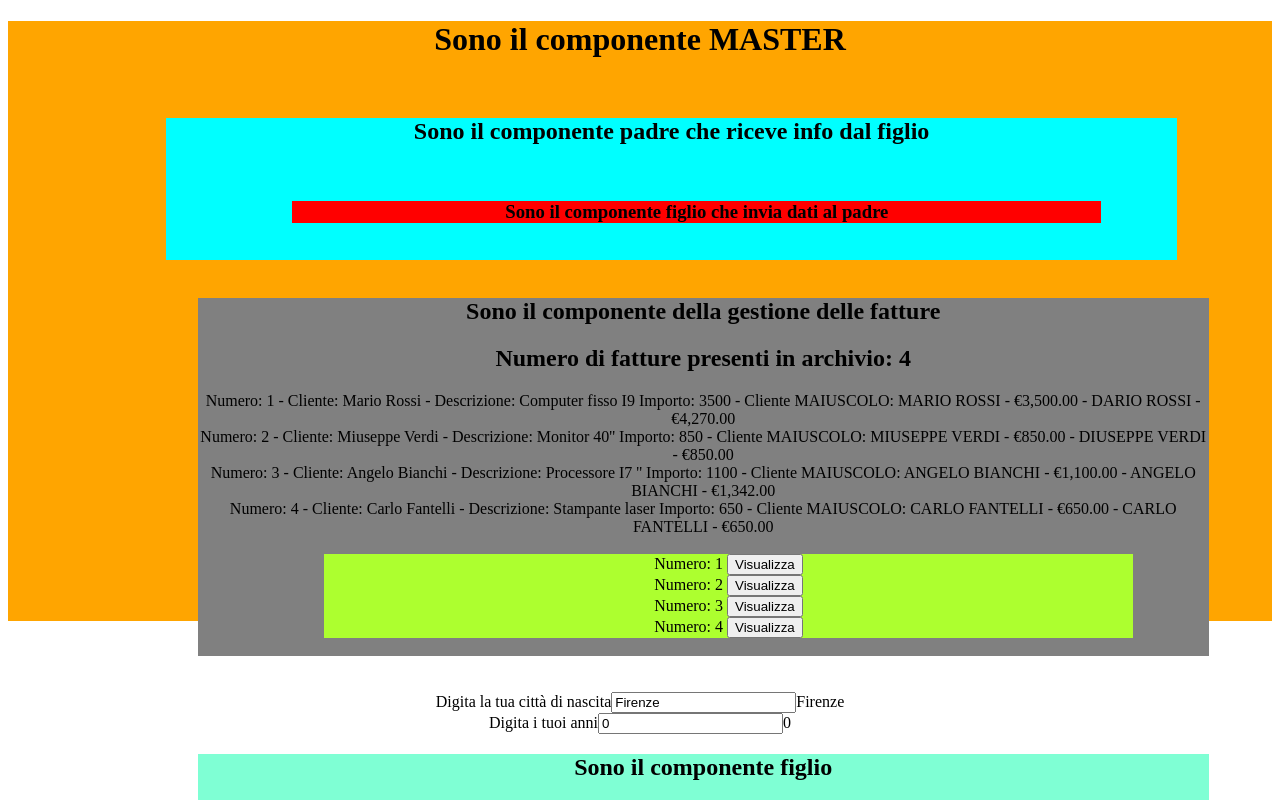
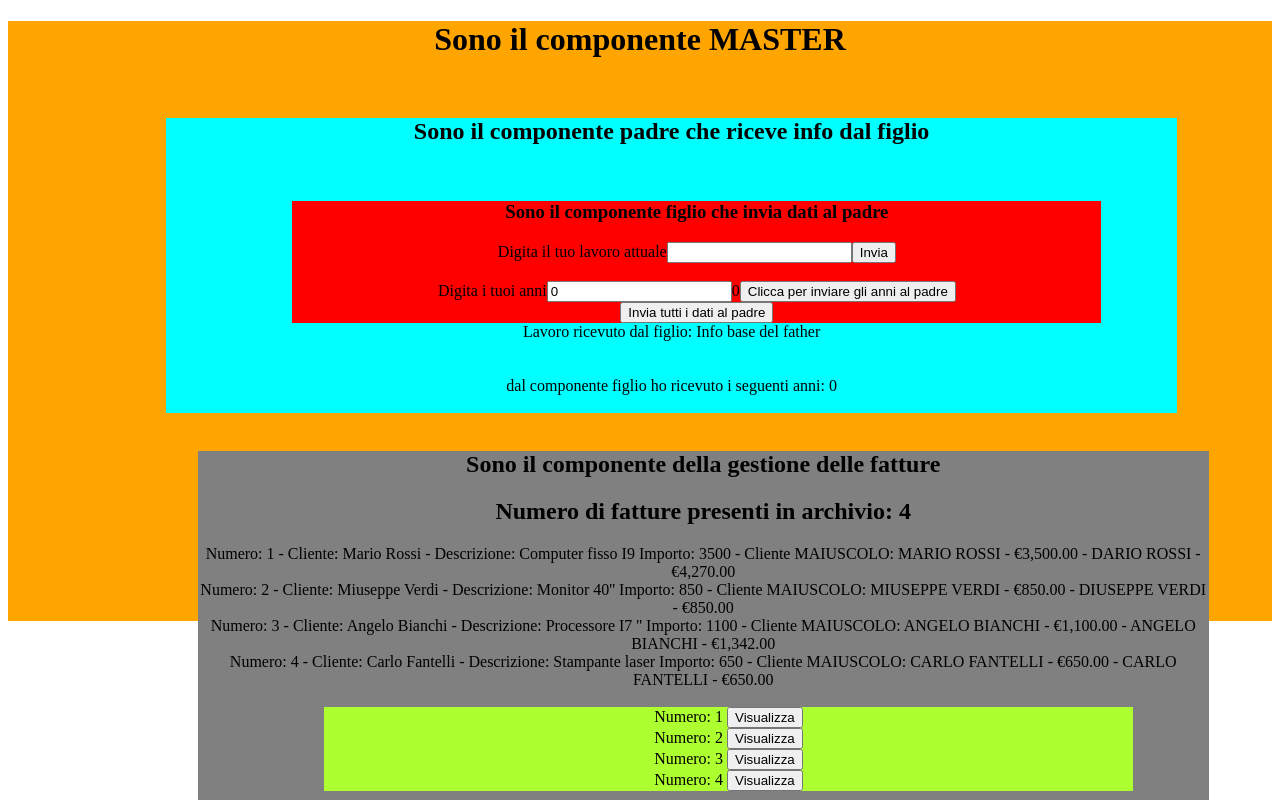
Before and after one commit to mvaleei/Angular_11_11, an Angular app in the folder gerarchie/: page / in a window 1280 px wide. Shown: the top 800 px of the page. Built offline with nearby package versions, Linux system fonts and the light colour scheme.

Commit message:
Passaggio basso verso l'alto completo

```diff
--- a/gerarchie/src/app/app.html
+++ b/gerarchie/src/app/app.html
@@ -43,5 +43,6 @@
 
   </div>
   -->
+
   <br>
 </div>
--- a/gerarchie/src/app/app.ts
+++ b/gerarchie/src/app/app.ts
@@ -9,6 +9,7 @@ import { Listato } from './listato/listato';
 
 import { Father } from './father/father';
 
+
 @Component({
   selector: 'app-root',
   imports: [
@@ -17,7 +18,7 @@ import { Father } from './father/father';
     FormsModule,
     Listato,
     Father
-  ],
+],
   templateUrl: './app.html',
   styleUrl: './app.css'
 })
--- a/gerarchie/src/app/father/father.html
+++ b/gerarchie/src/app/father/father.html
@@ -2,6 +2,14 @@
     <h2>Sono il componente padre che riceve info dal figlio</h2>
 
     <br>
-    <app-son></app-son>
+    <app-son
+    (eventoFiglio)="riceviLavoroDalFiglio($event)"
+    (eventoAnni)="riceviAnniDalFiglio($event)"
+    ></app-son>
+
+    <div>Lavoro ricevuto dal figlio: {{lavoro}}</div>
+
+    <br><br>
+    <div>dal componente figlio ho ricevuto i seguenti anni: {{anniRicevuti}}</div>
     <br>
 </div>
--- a/gerarchie/src/app/father/father.ts
+++ b/gerarchie/src/app/father/father.ts
@@ -10,4 +10,18 @@ import { Son } from '../son/son';
 })
 export class Father {
 
+
+  lavoro: string = "Info base del father"
+
+  riceviLavoroDalFiglio(lavoroScrittoNelFiglio: string): void {
+    this.lavoro = lavoroScrittoNelFiglio;
+  }
+
+
+  anniRicevuti: number = 0
+  riceviAnniDalFiglio(anniRicevutiDalFiglio: number): void {
+    this.anniRicevuti = anniRicevutiDalFiglio;
+  }
+
+
 }
--- a/gerarchie/src/app/son/son.html
+++ b/gerarchie/src/app/son/son.html
@@ -1,3 +1,19 @@
 <div style="background-color: red; width: 80%; margin-left: 5%;">
     <h3>Sono il componente figlio che invia dati al padre</h3>
+
+    <label for="">Digita il tuo lavoro attuale</label>
+    <input type="text" [(ngModel)]="lavoroInserito">
+    <span>{{lavoroInserito}}</span>
+
+    <button (click)="inviaAlPadre()">Invia </button>
+
+    <br><br>
+    <label for="">Digita i tuoi anni</label>
+    <input type="number" [(ngModel)]="anniInseriti"><span>{{anniInseriti}}</span>
+    <button (click)="inviaAnniAlpadre()">Clicca per inviare gli anni al padre</button>
+    <br>
+
+    <button (click)="inviaAll()">Invia tutti i dati al padre</button>
+
+    <br>
 </div>
--- a/gerarchie/src/app/son/son.ts
+++ b/gerarchie/src/app/son/son.ts
@@ -1,11 +1,45 @@
-import { Component } from '@angular/core';
+import {
+  Component,
+  Output,
+  EventEmitter
+} from '@angular/core';
+
+import { FormsModule } from '@angular/forms';
 
 @Component({
   selector: 'app-son',
-  imports: [],
+  imports: [FormsModule],
   templateUrl: './son.html',
   styleUrl: './son.css',
 })
 export class Son {
 
+  lavoroInserito: string = ""
+
+
+  @Output() eventoFiglio = new EventEmitter<string>();    //>ArrayList<T>
+
+  inviaAlPadre(): void {
+    this.eventoFiglio.emit(this.lavoroInserito);
+  }
+
+  anniInseriti: number = 0
+
+
+  //creo un oggetto di tipo EVENTO
+  @Output() eventoAnni = new EventEmitter<number>();
+
+  inviaAnniAlpadre(): void {
+    //scateniamo l'evento anni, per passare il valore al padre
+    this.eventoAnni.emit(this.anniInseriti);
+  }
+
+
+  inviaAll(): void {
+    //this.inviaAlPadre()
+    //this.inviaAnniAlpadre()
+    this.eventoFiglio.emit(this.lavoroInserito);
+    this.eventoAnni.emit(this.anniInseriti);
+  }
+
 }
```
Also changed, not shown: 1 other file (tests, documents, lock files or other folders).
